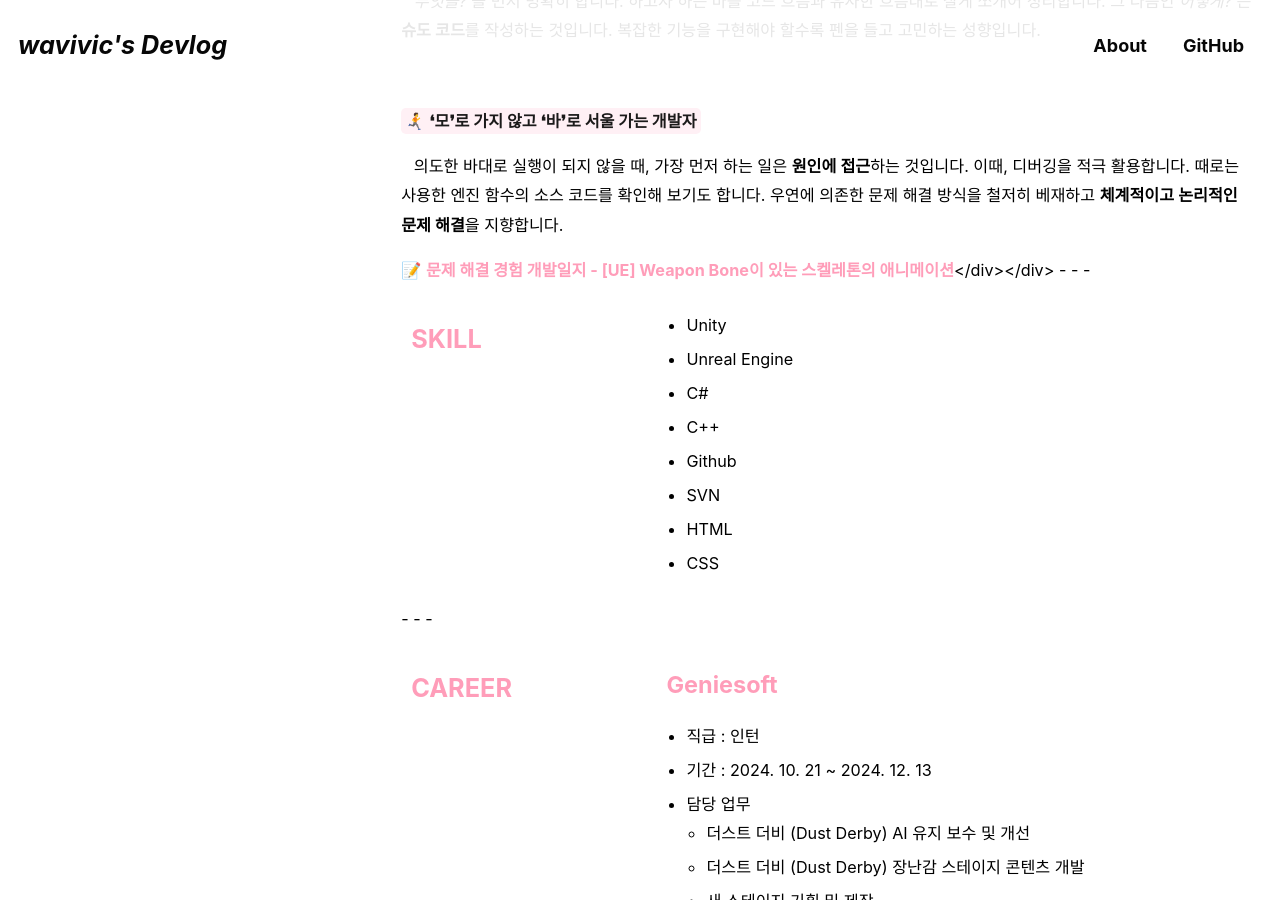
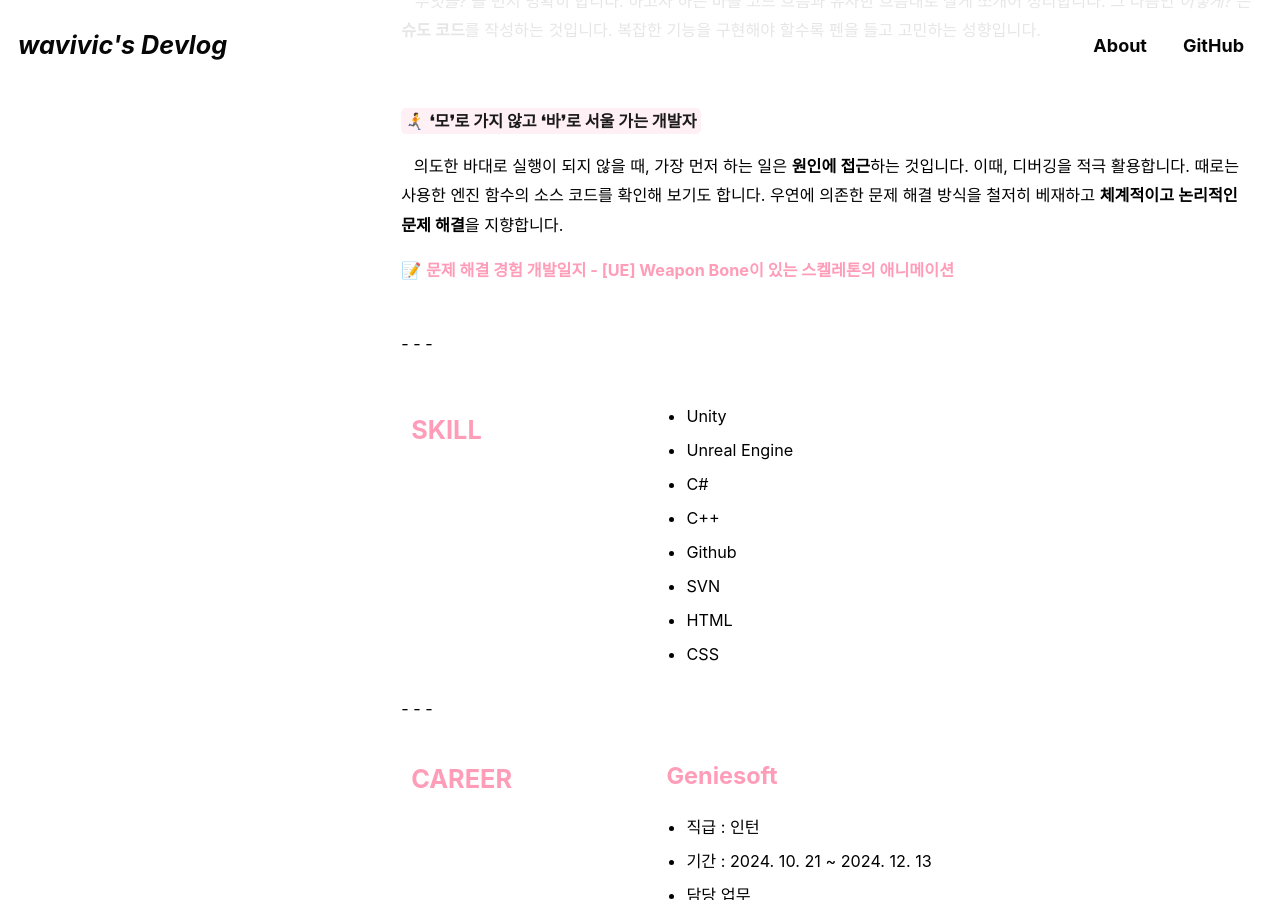
Before and after one commit to wavivic/wavivic.github.io, a Jekyll site: the page built from _pages/about.md, in a window 1280 px wide and 900 px high, scrolled down 1397 px. Built offline with Jekyll 4.4.1, drawn with Linux system fonts in a browser that asks for light colours; cached includes are drawn as plain includes; some web fonts are replaced.

Commit message:
fix : About Layout 수정

```diff
--- a/_pages/about.md
+++ b/_pages/about.md
@@ -84,9 +84,13 @@ comments: false
 <p>
 
 1. 기능을 스스로 고민하고 실현해내며, 작성한 코드 한 줄, 한 줄의 문맥적 의미와 역할을 파악하고 있습니다.
+
 2. 구현할 구체적인 목표를 정리 후에 슈도 코드를 작성하여 로직을 짭니다.
+
 3. 의도와 달리 작동하지 않을 때엔 왜 안 되는지 가장 먼저 원인에 접근합니다. 디버깅을 적극 활용합니다.
+
 4. 교육 기간 동안 강사나 교육생들에게 문제 접근 방식이나 해결 방법을 제시한 경험이 다수 존재합니다.
+
 </p><br>
 <p></p>
 {{ "<mark><b>💡 스스로 고민하고 실현하는 개발자</b></mark>
@@ -111,7 +115,9 @@ comments: false
 &ensp; 의도한 바대로 실행이 되지 않을 때, 가장 먼저 하는 일은 **원인에 접근**하는 것입니다. 이때, 디버깅을 적극 활용합니다. 때로는 사용한 엔진 함수의 소스 코드를 확인해 보기도 합니다. 우연에 의존한 문제 해결 방식을 철저히 베재하고 **체계적이고 논리적인 문제 해결**을 지향합니다.
 "| markdownify }}
 
-📝 <div class="hover-image-container"><a href="/unreal/ue-weapon-bone/" target=_blank> 문제 해결 경험 개발일지 - [UE] Weapon Bone이 있는 스켈레톤의 애니메이션</a></div></div></div>
+📝 <div class="hover-image-container"><a href="/unreal/ue-weapon-bone/" target=_blank> 문제 해결 경험 개발일지 - [UE] Weapon Bone이 있는 스켈레톤의 애니메이션</a>
+
+</div><p><br>
 
 - - -
 
@@ -426,4 +432,3 @@ Tile</mark>
 </div>
 </div>
 </div>
-</div>
```
